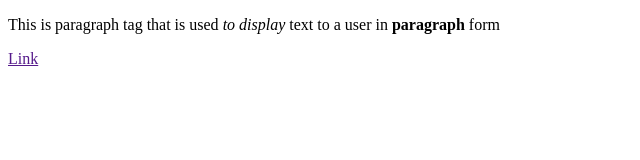
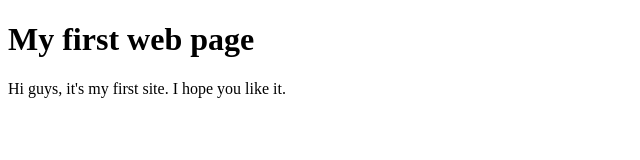
Before and after one commit to jskrzypinska/basic-html, a plain HTML site: page index.html in a window 1280 px wide. Shown: the whole page, without its empty margins (0-640 px from the left). Drawn offline with Linux system fonts and the light colour scheme.

Commit message:
First website

```diff
--- a/index.html
+++ b/index.html
@@ -4,18 +4,10 @@
     <meta charset="UTF-8">
     <meta name="viewport" content="width=device-width, initial-scale=1.0">
     <meta http-equiv="X-UA-Compatible" content="ie=edge">
-    <title>Basic HTML</title>
+    <title>My first webpage</title>
 </head>
 <body>
-    <p> This is paragraph tag that is used
-        <em> to display </em> text to a user in <strong>paragraph</strong> form
-    </p>
-    <div>
-        <div>
-            <div>
-                <a href="">Link</a>
-            </div>
-        </div>
-    </div>
+    <h1>My first web page</h1>
+    <p> Hi guys, it's my first site. I hope you like it.</p>
 </body>
 </html>
```
